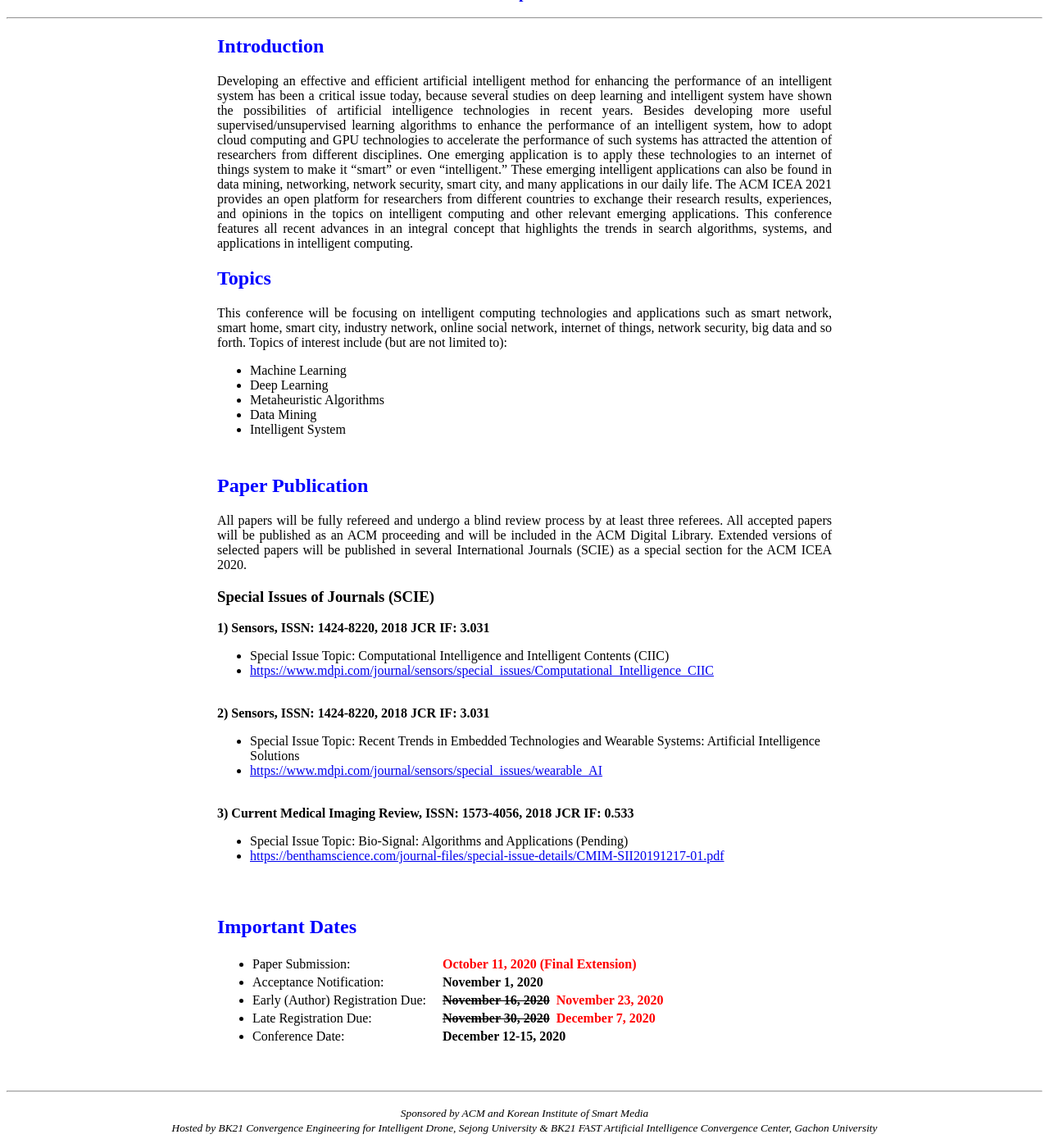
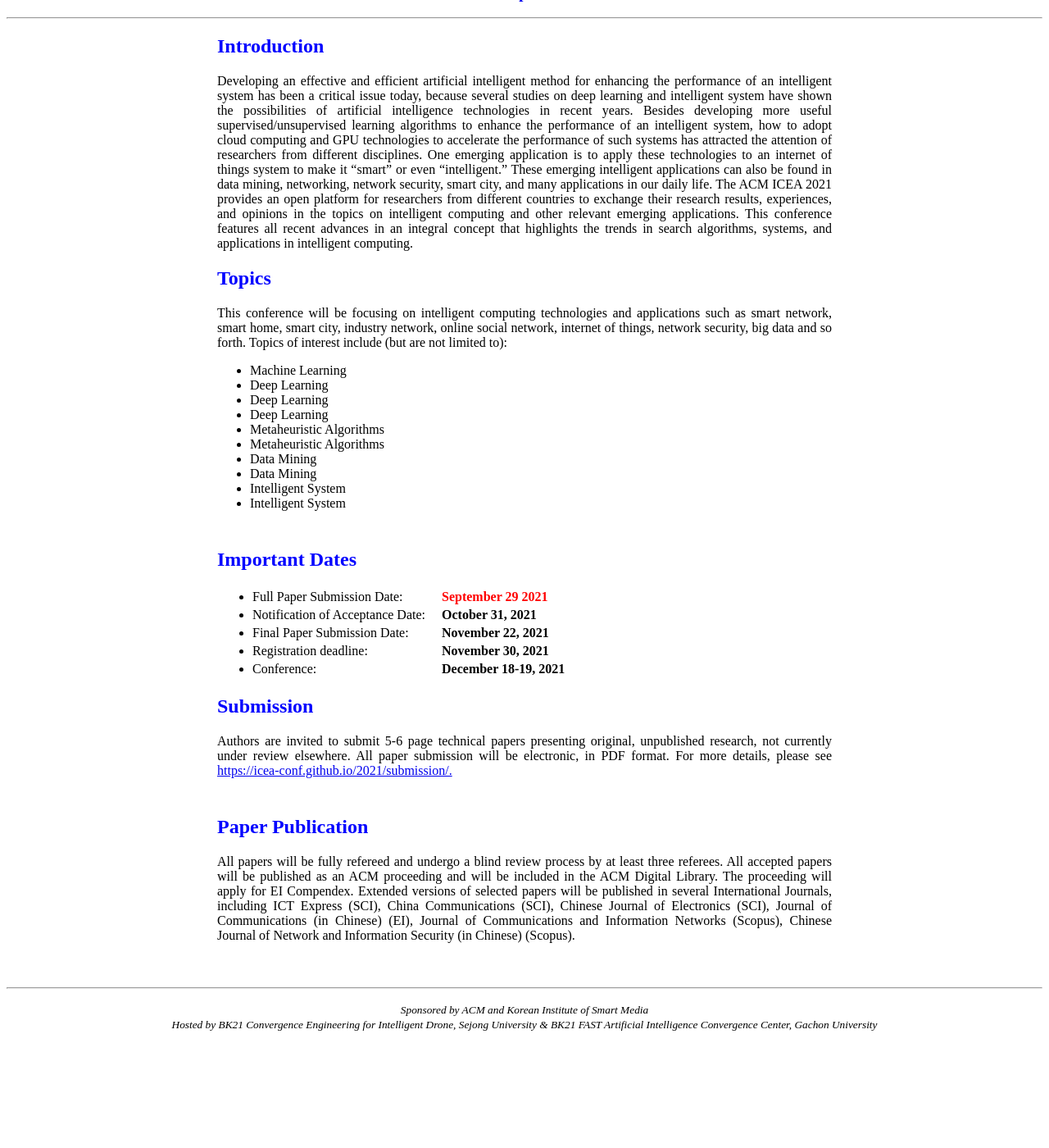
Before and after one commit to icea-conf/2021, a Jekyll site: the page built from papers/index.html, in a window 1280 px wide and 1400 px high, scrolled down 372 px. Shown: the whole window at 82% size. Built offline with Jekyll 4.4.1, drawn with Linux system fonts in a browser that asks for light colours; after the commit the page ends 1646 px from its top, so only the background shows below that.

Commit message:
Update index.html

```diff
--- a/papers/index.html
+++ b/papers/index.html
@@ -13,35 +13,11 @@
                   <h2 style="color:#0000FF">Topics</h2>
                         <p style="text-align: justify">This conference will be focusing on intelligent computing technologies and applications such as smart network, smart home, smart city, industry network, online social network, internet of things, network security, big data and so forth. Topics of interest include (but are not limited to): </p>
                               <ul>
-                                    <li><a>Machine Learning</a></li>
-                                    <li><a>Deep Learning</a></li>
-                                    <li><a>Metaheuristic Algorithms</a></li>
-                                    <li><a>Data Mining</a></li>
-                                    <li><a>Intelligent System</a></li>
-                              </ul>
-            </div>
-
-            <div style="padding-top: 10px">
-                  <h2 style="color:#0000FF">Paper Publication</h2>
-                        <p style="text-align: justify">All papers will be fully refereed and undergo a blind review process by at least three referees. All accepted papers will be published as an ACM proceeding and will be included in the ACM Digital Library. Extended versions of selected papers will be published in several International Journals (SCIE) as a special section for the ACM ICEA 2020.</p>
-
-                  <h3>Special Issues of Journals (SCIE)</h3>
-                        <b>1) Sensors, ISSN: 1424-8220, 2018 JCR IF: 3.031</b>
-                              <ul>
-                                    <li><a>Special Issue Topic: Computational Intelligence and Intelligent Contents (CIIC)</a></li>
-                                    <li><a style="text-align: justify" target="_blank" href='https://www.mdpi.com/journal/sensors/special_issues/Computational_Intelligence_CIIC'>https://www.mdpi.com/journal/sensors/special_issues/Computational_Intelligence_CIIC</a></li><br>
-                              </ul>
-
-                        <b>2) Sensors, ISSN: 1424-8220, 2018 JCR IF: 3.031</b>
-                              <ul>
-                                    <li><a>Special Issue Topic: Recent Trends in Embedded Technologies and Wearable Systems: Artificial Intelligence Solutions</a></li>
-                                    <li><a style="text-align: justify" target="_blank" href='https://www.mdpi.com/journal/sensors/special_issues/wearable_AI'>https://www.mdpi.com/journal/sensors/special_issues/wearable_AI</a></li><br>
-                              </ul>
-
-                        <b>3) Current Medical Imaging Review, ISSN: 1573-4056, 2018 JCR IF: 0.533</b>
-                              <ul>
-                                    <li><a>Special Issue Topic: Bio-Signal: Algorithms and Applications (Pending)</a></li>
-                                    <li><a style="text-align: justify" target="_blank" href="https://benthamscience.com/journal-files/special-issue-details/CMIM-SII20191217-01.pdf">https://benthamscience.com/journal-files/special-issue-details/CMIM-SII20191217-01.pdf</a></li><br>
+                                    <li><a>Machine Learning</a></li> <li><a>Deep Learning</a></li>
+                                    <li><a>Deep Learning</a></li>  <li><a>Deep Learning</a></li>
+                                    <li><a>Metaheuristic Algorithms</a></li> <li><a>Metaheuristic Algorithms</a></li>
+                                    <li><a>Data Mining</a></li> <li><a>Data Mining</a></li>
+                                    <li><a>Intelligent System</a></li> <li><a>Intelligent System</a></li>
                               </ul>
             </div>
 
@@ -52,47 +28,57 @@
                         <tbody>
                               <tr>
                                     <td>
-                                          <li>Paper Submission: </li>
+                                          <li>Full Paper Submission Date: </li>
                                     </td>
                                     <td>
-                                          <b style="color:#FF0000">&nbsp; &nbsp; October 11, 2020 (Final Extension)</b>
+                                          <b style="color:#FF0000">&nbsp; &nbsp; September 29 2021</b>
                                     </td>
                               </tr>
                               <tr>
                                     <td>
-                                          <li>Acceptance Notification: </li>
+                                          <li>Notification of Acceptance Date: </li>
                                     </td>
                                     <td>
-                                          <b>&nbsp; &nbsp; November 1, 2020</b>
+                                          <b>&nbsp; &nbsp; October 31, 2021</b>
                                     </td>
                               </tr>
                               <tr>
                                     <td>
-                                          <li>Early (Author) Registration Due: </li>
+                                          <li>Final Paper Submission Date: </li>
                                     </td>
                                     <td>
-                                          <b>&nbsp; &nbsp; <del>November 16, 2020</del></b><b style="color:#FF0000">&nbsp; November 23, 2020</b>
+                                          <b>&nbsp; &nbsp; November 22, 2021</b>
                                     </td>
                               </tr>
                               <tr>
                                     <td>
-                                          <li>Late Registration Due: </li>
+                                          <li>Registration deadline: </li>
                                     </td>
                                     <td>
-                                          <b>&nbsp; &nbsp; <del>November 30, 2020</del></b><b style="color:#FF0000">&nbsp; December 7, 2020</b>
+                                          <b>&nbsp; &nbsp; November 30, 2021</b>
                                     </td>
                               </tr>
                               <tr>
                                     <td>
-                                          <li>Conference Date: </li>
+                                          <li>Conference: </li>
                                     </td>
                                     <td>
-                                          <b>&nbsp; &nbsp; December 12-15, 2020</b>
+                                          <b>&nbsp; &nbsp; December 18-19, 2021</b>
                                     </td>
                               </tr>
                         </tbody>
                   </table>
                   </ul>
             </div>
+
+            <div>
+                  <h2 style="color:#0000FF">Submission</h2>
+                        <p style="text-align: justify">Authors are invited to submit 5-6 page technical papers presenting original, unpublished research, not currently under review elsewhere. All paper submission will be electronic, in PDF format. For more details, please see <A href = "URL" target = "https://icea-conf.github.io/2021/submission/">https://icea-conf.github.io/2021/submission/.</A></p>
+            </div>
+
+            <div style="padding-top: 10px">
+                  <h2 style="color:#0000FF">Paper Publication</h2>
+                        <p style="text-align: justify">All papers will be fully refereed and undergo a blind review process by at least three referees. All accepted papers will be published as an ACM proceeding and will be included in the ACM Digital Library. The proceeding will apply for EI Compendex. Extended versions of selected papers will be published in several International Journals, including ICT Express (SCI), China Communications  (SCI), Chinese Journal of Electronics (SCI), Journal of Communications (in Chinese) (EI), Journal of Communications and Information Networks (Scopus), Chinese Journal of Network and Information Security (in Chinese) (Scopus).</p>
+            </div>
       </div>
 </div>
```
